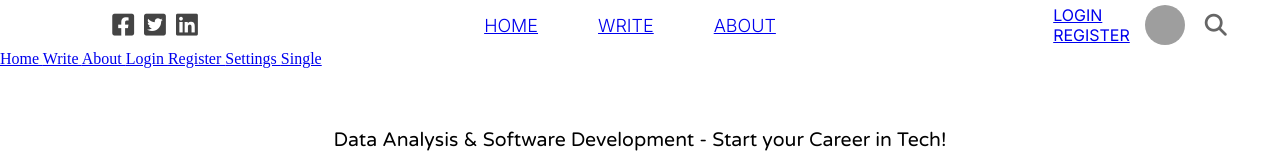
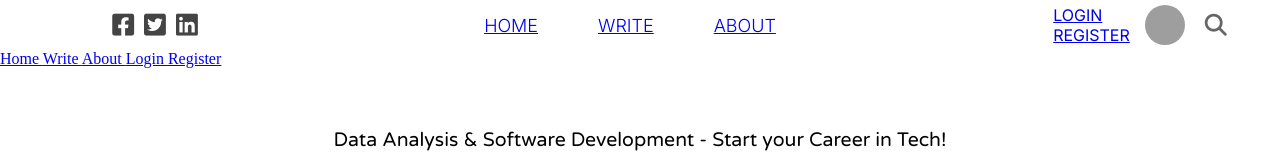
Before and after one commit to JimboCee/TDB-REACT-BLOG, a React (Create React App) app: page / in a window 1280 px wide. Shown: the top 156 px of the page. Built offline with nearby package versions, Linux system fonts and the light colour scheme; no server answers; grey boxes are pictures that could not be loaded.

Commit message:
removed dev link in app.js

```diff
--- a/src/App.js
+++ b/src/App.js
@@ -34,8 +34,8 @@ function App() {
         <Link to={"/about"}> About </Link>
         <Link to={"/Login"}> Login </Link>
         <Link to={"/Register"}> Register </Link>
-        <Link to={"/Settings"}> Settings </Link>
-        <Link to={"/Single"}> Single </Link>
+        {/* <Link to={"/Settings"}> Settings </Link>
+        <Link to={"/Single"}> Single </Link> */}
 
       <Routes>
         <Route path="/" element={<Home setSinglePost = {setSinglePost} />} />
```
